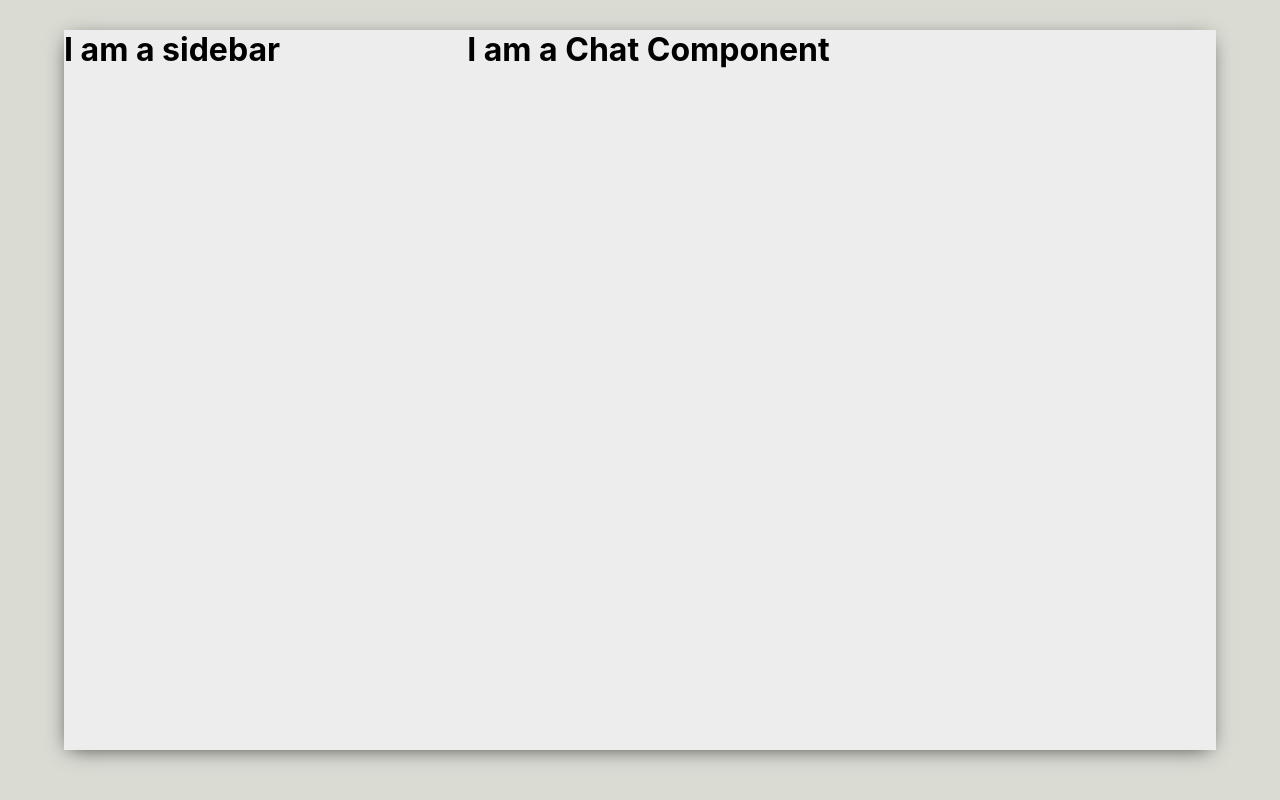
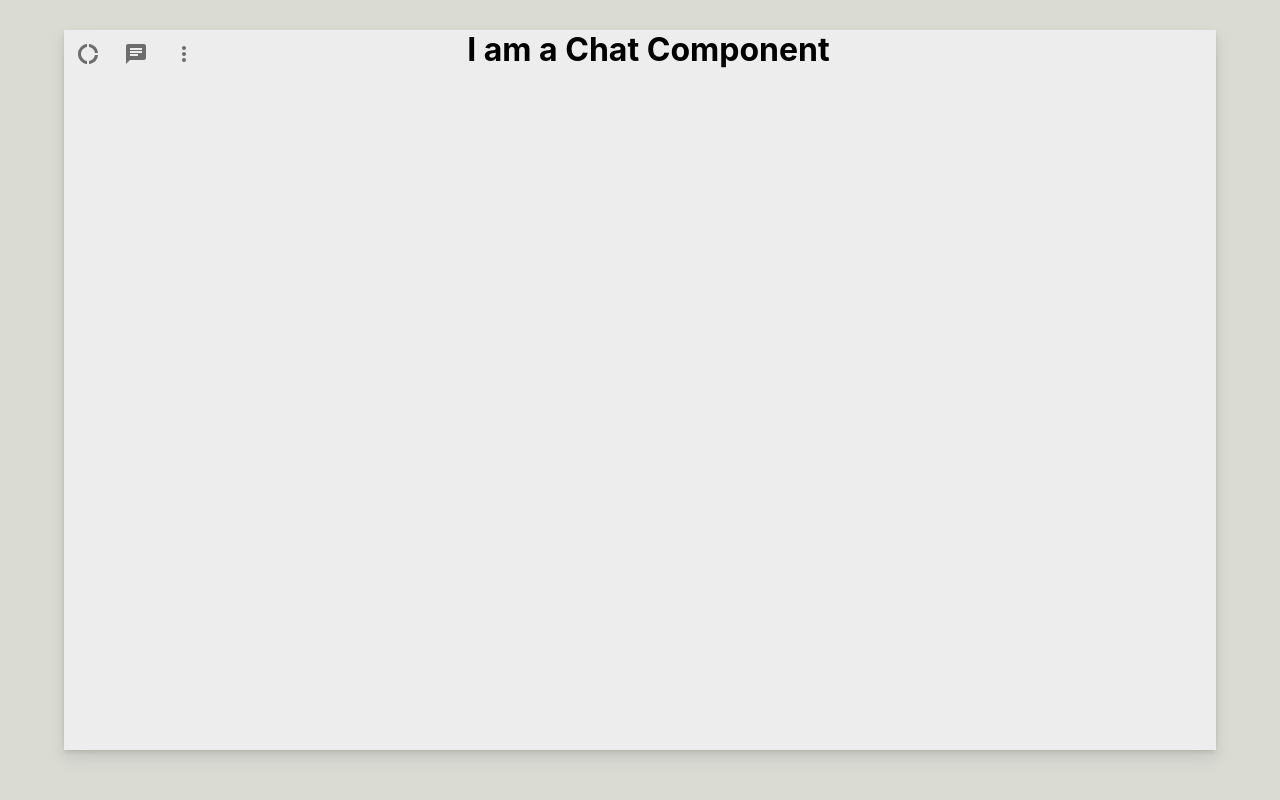
Before and after one commit to sparshsukralia/whatsapp-mern, a React (Create React App) app in the folder whatsapp-frontend/: page / in a window 1280 px wide. Built offline with nearby package versions, Linux system fonts and the light colour scheme.

Commit message:
sidebar icons

```diff
--- a/whatsapp-frontend/package.json
+++ b/whatsapp-frontend/package.json
@@ -3,6 +3,8 @@
   "version": "0.1.0",
   "private": true,
   "dependencies": {
+    "@material-ui/core": "^4.11.0",
+    "@material-ui/icons": "^4.9.1",
     "@testing-library/jest-dom": "^5.11.5",
     "@testing-library/react": "^11.1.0",
     "@testing-library/user-event": "^12.1.10",
--- a/whatsapp-frontend/src/App.css
+++ b/whatsapp-frontend/src/App.css
@@ -12,5 +12,6 @@
   margin-top: -20px;
   height: 90vh;
   width: 90vw;
-  box-shadow: -1px 4px 20px -6px rgba(0, 0, 0, 0.75);
+  /* box-shadow: -1px 4px 20px -6px rgba(0, 0, 0, 0.75); */
+  box-shadow: 0 2px 4px rgba(0, 0, 0, 0.1), 0 8px 16px rgba(0, 0, 0, 0.1);
 }
--- a/whatsapp-frontend/src/App.js
+++ b/whatsapp-frontend/src/App.js
@@ -1,6 +1,6 @@
 import "./App.css";
-import Chat from "./Chat";
-import Sidebar from "./Sidebar";
+import Chat from "./Chat/Chat";
+import Sidebar from "./Sidebar/Sidebar";
 
 function App() {
   return (
--- a/whatsapp-frontend/src/Sidebar.js
+++ /dev/null
@@ -1,12 +0,0 @@
-import React from "react";
-import "./Sidebar.css";
-
-const Sidebar = () => {
-  return (
-    <div className="sidebar">
-      <h1>I am a sidebar</h1>
-    </div>
-  );
-};
-
-export default Sidebar;
--- /dev/null
+++ b/whatsapp-frontend/src/Sidebar/Sidebar.js
@@ -0,0 +1,28 @@
+import React from "react";
+import DonutLargeIcon from "@material-ui/icons/DonutLarge";
+import ChatIcon from "@material-ui/icons/Chat";
+import MoreVertIcon from "@material-ui/icons/MoreVert";
+import "./Sidebar.css";
+import { IconButton } from "@material-ui/core";
+
+const Sidebar = () => {
+  return (
+    <div className="sidebar">
+      <div className="sidebar__header">
+        <div className="sidebar__headerRight">
+          <IconButton>
+            <DonutLargeIcon />
+          </IconButton>
+          <IconButton>
+            <ChatIcon />
+          </IconButton>
+          <IconButton>
+            <MoreVertIcon />
+          </IconButton>
+        </div>
+      </div>
+    </div>
+  );
+};
+
+export default Sidebar;
```
Also changed, not shown: whatsapp-frontend/src/Chat/Chat.css (renamed from whatsapp-frontend/src/Chat.css), whatsapp-frontend/src/Chat/Chat.js (renamed from whatsapp-frontend/src/Chat.js), whatsapp-frontend/src/Sidebar/Sidebar.css (renamed from whatsapp-frontend/src/Sidebar.css), 1 other file (tests, documents, lock files or other folders).
